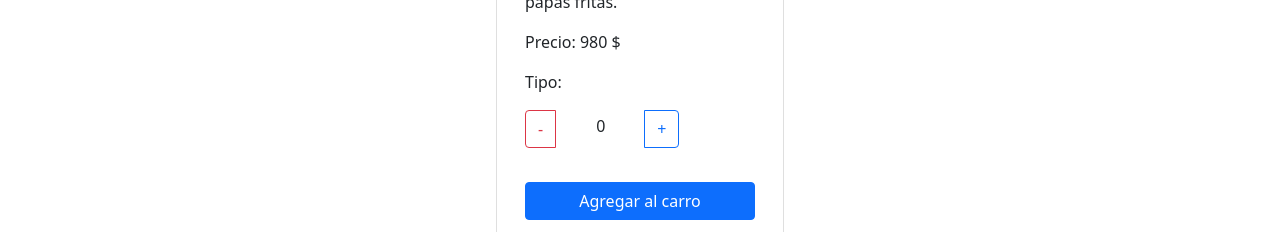
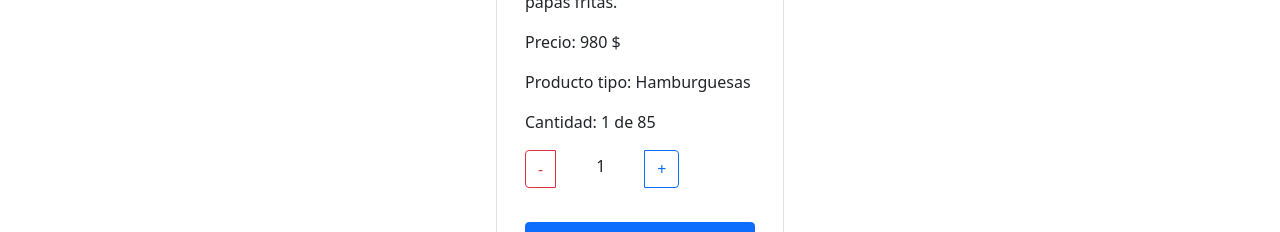
Before and after one commit to asimov86/proyectoreact, a React (Create React App) app: page /item/1 in a window 1280 px wide. Shown: the part 432-664 px from the top of the page. Built offline with nearby package versions, Linux system fonts and the light colour scheme.

Commit message:
Sincronizar counter

```diff
--- a/src/App.js
+++ b/src/App.js
@@ -5,6 +5,7 @@ import ItemListContainer from "./Items/ItemListContainer";
 import ItemDetailContainer from "./Items/ItemDetailContainer";
 //Ruta
 import { BrowserRouter, Routes, Route } from "react-router-dom";
+import Cart from "./components/cart/Cart";
 
 
 export default function App() {
@@ -27,6 +28,7 @@ export default function App() {
         <Route exact path="/" element={<ItemListContainer />} />
         <Route exact path="/item/:id" element={<ItemDetailContainer />} />
         <Route exact path="/category/:categoryId" element={<ItemListContainer />} />
+        <Route exact path="/cart/:quantity" element={<Cart />} />
       </Routes>
       <Footer/>
     </BrowserRouter>
--- a/src/Items/ItemDetail.jsx
+++ b/src/Items/ItemDetail.jsx
@@ -1,9 +1,21 @@
-import React from "react";
+import React, { useState } from "react";
 import ItemCount from "../components/ItemCount/ItemCount";
-import { Card} from "react-bootstrap";
+import { Card, Button} from "react-bootstrap";
+import { Link } from "react-router-dom";
 
 const ItemDetail = ({product}) => {
 
+    const[number, setNumber] = useState(0);
+
+    const onAdd = (quantity) =>{
+        if(quantity===0){
+            alert("Debes agregar un producto a tu carro.");
+        }else{
+            alert( "Has agregado " + quantity + " producto a tu carro.");
+            setNumber(quantity);
+        }
+    }
+    console.log(number);
     return (
         <>
             <Card key={product.id} style={{ width: '18rem' }}>
@@ -13,9 +25,16 @@ const ItemDetail = ({product}) => {
                 <Card.Text>
                 <p>Descripción: {product.description} </p>
                 <p>Precio: {product.price} $</p>
-                <p>Tipo: {product.type}</p>
+                <p>Producto tipo: {product.category}</p>
+                {
+                    number >= 1 ? (<p>Cantidad: {number} de {product.stock} </p>) : (<p>Cantidad: 1 de {product.stock} </p>)
+                }
                 </Card.Text>
-                <ItemCount stock={product.stock} />
+                {
+                    number >= 1 ? (<Button variant="outline-primary"><Link to={`/cart/${number}`} style={{ textDecoration: 'none'} }>Comprar</Link></Button>) : (<ItemCount stock={product.stock} initial={1} onAdd={onAdd} />)
+                }
+                {/* Cómo pasarle a Cart.jsx el id, price, number, tipo de producto? */}
+
                 <br/>
             </Card.Body>
             </Card>
--- a/src/components/ItemCount/ItemCount.jsx
+++ b/src/components/ItemCount/ItemCount.jsx
@@ -2,9 +2,11 @@ import React, {useState} from "react";
 import {Button, ButtonGroup, Stack} from "react-bootstrap";
 import s from "./ItemCount.module.css";
 import { Link } from "react-router-dom";
-export default function ItemCount({stock}){
 
-    const [quantity, setQuantity] = useState(0);
+
+export default function ItemCount({stock, initial, onAdd}){
+
+    const [quantity, setQuantity] = useState(initial);
 
     function increase(){
         if(quantity>=stock){
@@ -22,15 +24,7 @@ export default function ItemCount({stock}){
         }
 
     }
-
-    function onAdd(){
-        if(quantity===0){
-            alert("Debes agregar un producto a tu carro.");
-        }else{
-            alert( "Has agregado " + quantity + " producto a tu carro.");
-        }
-    }
-
+    console.log(quantity);
     return(
        <>
             <div>
@@ -42,7 +36,10 @@ export default function ItemCount({stock}){
                 <br/>
                 <br/>
                 <Stack gap={3}>
-                    <Button variant="primary" onClick={onAdd}>Agregar al carro</Button>
+
+
+
+                    <Button variant="primary" onClick={() => onAdd(quantity)}>Agregar al carro</Button>
                     <Button variant="outline-secondary"><Link to="/" style={{ textDecoration: 'none', color: 'Black' }}>Volver</Link></Button>
                 </Stack>
             </div>
--- /dev/null
+++ b/src/components/cart/Cart.jsx
@@ -0,0 +1,27 @@
+import React, {useState} from "react";
+import { useParams } from "react-router-dom";
+
+const Cart = () => {
+
+    {/* Cómo pasarle a Cart.jsx el id, price, number, tipo de producto? */}
+    {/* Acá estuve jugando para ver cómo pasarle esos datos, pero no pude. Logré pasar por el link la cantidad comprada del producto, puedo pasar algo más por este? O hay otra manera?*/}
+    {/* Conseguí esta info: https://es.stackoverflow.com/questions/510489/react-router-pasar-propiedades-de-un-componente-por-medio-del-componente-link*/}
+    const {quantity} = useParams();
+    const[purchase, setPurchase] = useState(quantity);
+
+    function savePurchase(){
+        setPurchase(quantity);
+    }
+
+
+    console.log(typeof(quantity));
+    console.log(quantity);
+    console.log(purchase);
+  return(
+    <>
+
+    </>
+  );
+};
+
+export default Cart;
```
